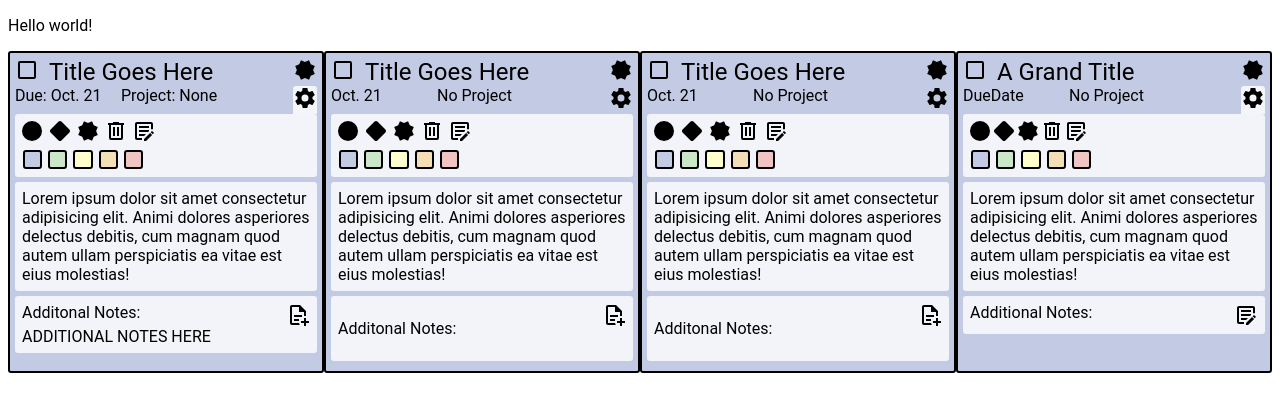
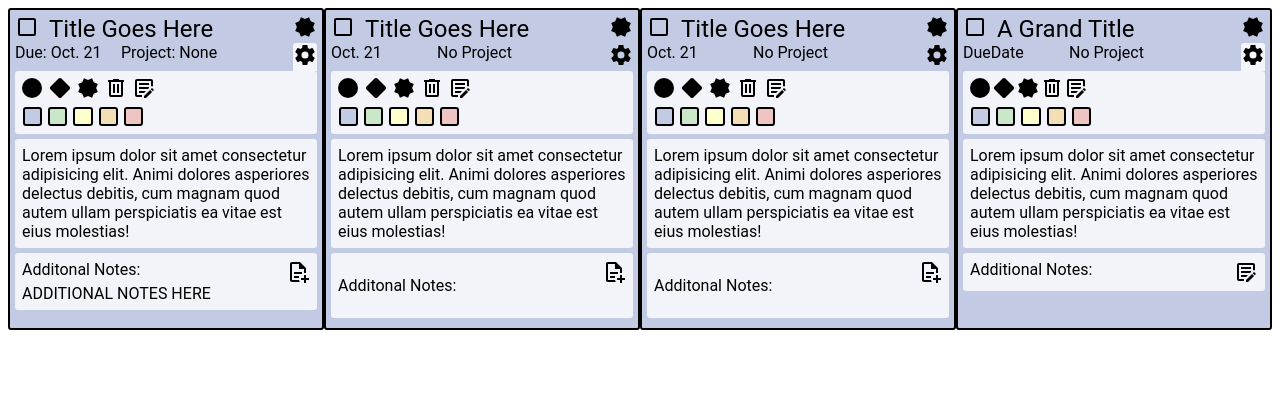
Before and after one commit to Robotkio/odin-todo, a website built with webpack: page src/template.html in a window 1280 px wide. Built offline with nearby package versions, Linux system fonts and the light colour scheme.

Commit message:
don't know what I did, commit before delte

```diff
--- a/src/js/new-item-screen.js
+++ /dev/null
@@ -1 +0,0 @@
-import { makeSVG } from "./common-tools";
--- a/src/template.html
+++ b/src/template.html
@@ -7,7 +7,11 @@
     <script src="index.js" type="module"></script>
 </head>
 <body>
-    <p>Hello world!</p>
+    <div id="make-item-screen">
+        <form action="POST">
+
+        </form>
+    </div>
     <div class="item-container">
         <!-- id, title, description, dueDate, priority, color, complete, notes, projects -->
         <div class="todo-item">
```
Also changed, not shown: src/css/new-item-form.css (added).
